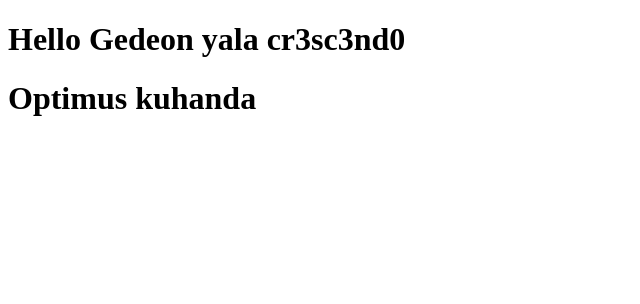
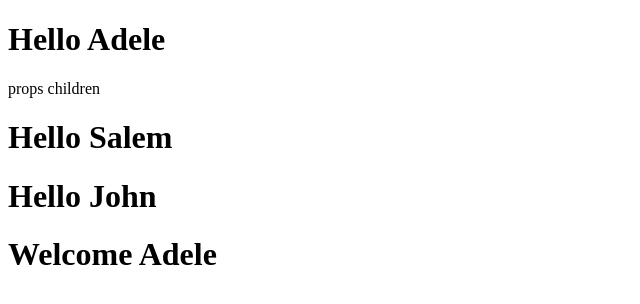
Before and after one commit to Optimus-ged/first_react_app, a React (Create React App) app: page / in a window 1280 px wide. Shown: the top 304 px of the page, without its empty margins (0-640 px from the left). Built offline with nearby package versions, Linux system fonts and the light colour scheme.

Commit message:
Use of props in fuctional components and in class cimponents understood

```diff
--- a/src/react_trainings/App.js
+++ b/src/react_trainings/App.js
@@ -1,14 +1,18 @@
 import React, { Component } from "react";
-import Greet  from "./components/Greet";
-import Welcome from './components/Welcome'
+import Greet from "./components/Greet";
+import Welcome from "./components/Welcome";
 
 class App extends Component {
   render() {
     return (
-      <>
-        <Greet />
-        <Welcome/>
-      </>
+      <div>
+        <Greet name="Adele">
+          <p>props children</p>
+        </Greet>
+        <Greet name="Salem" />
+        <Greet name="John" />
+        <Welcome  name="Adele"/>
+      </div>
     );
   }
 }
--- a/src/react_trainings/components/Greet.js
+++ b/src/react_trainings/components/Greet.js
@@ -1,7 +1,13 @@
-import React from 'react';
+import React from "react";
 
-const Greet = ()=>{
-    return <h1>Hello Gedeon yala cr3sc3nd0</h1>
+const Greet = (props) => {
+  console.log(props);
+  return (
+    <div>
+      <h1>Hello {props.name}</h1>
+      {props.children}
+    </div>
+  );
 };
 
 export default Greet;
--- a/src/react_trainings/components/Welcome.js
+++ b/src/react_trainings/components/Welcome.js
@@ -1,9 +1,9 @@
 import React, { Component } from "react";
 
 class Welcome extends Component {
-    render(){
-        return <h1>Optimus kuhanda</h1>
-    }
+  render() {
+    return <h1>Welcome {this.props.name}</h1>;
+  }
 }
 
 export default Welcome;
```
